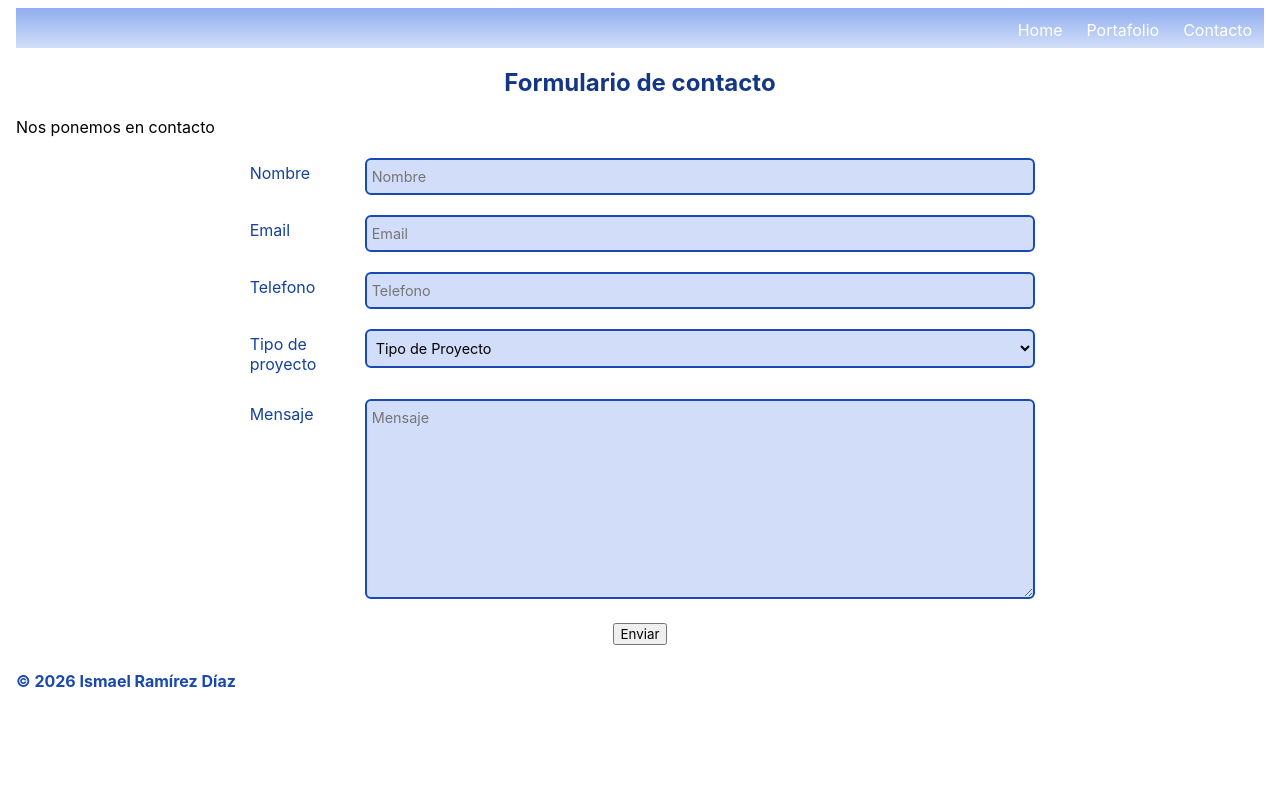
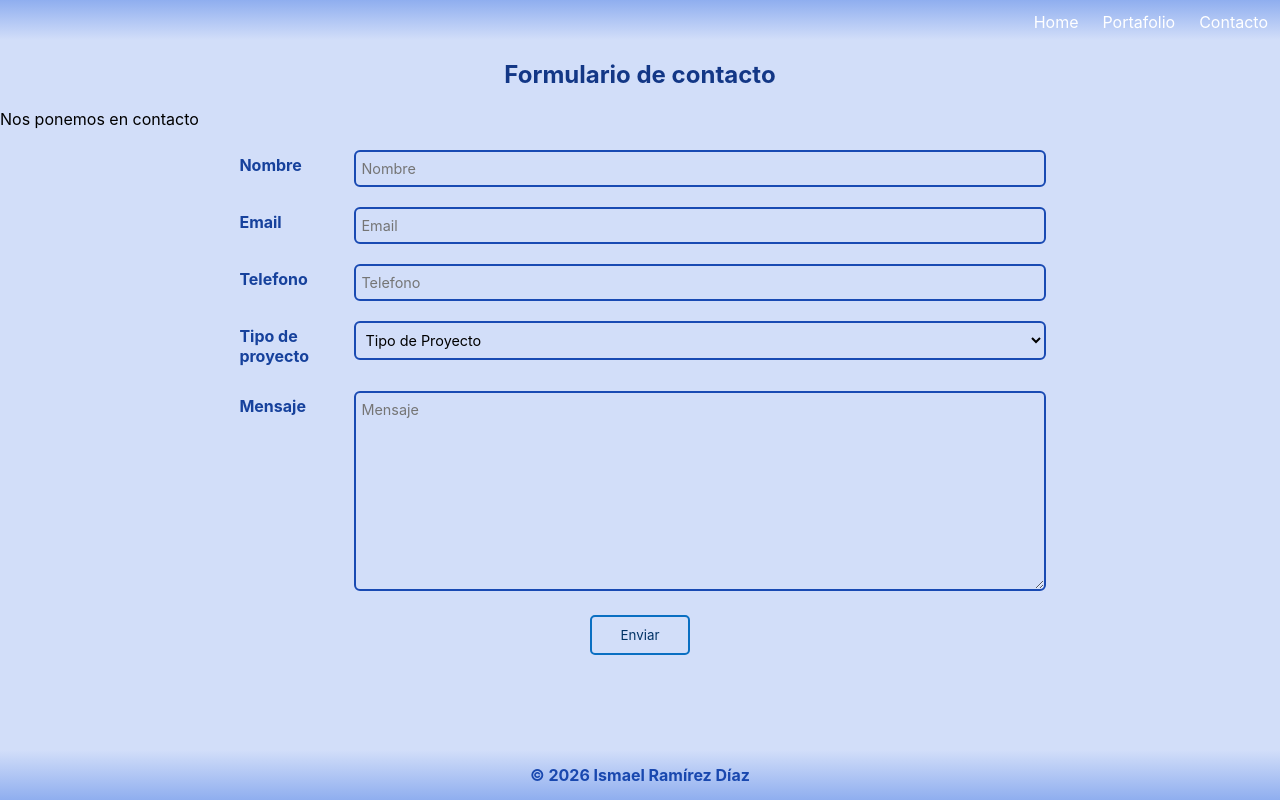
Before and after one commit to Ismael023/Gatsby_001, a Gatsby site: page /contact in a window 1280 px wide. Built offline with nearby package versions, Linux system fonts and the light colour scheme; Gatsby itself is replaced by a stand-in of ours.

Commit message:
se agregaron estilos para body, main, footer ypara formularios

```diff
--- a/src/styles/colors.css
+++ b/src/styles/colors.css
@@ -13,12 +13,16 @@
   --bgNavbarDown: #d2def9;
   --linkMenuHover: #638de9;
 
-
   --bgBtnHamburguesa: #f79fd9;
 
+  /*  Colores para Formulario*/
   --lblColor: #16419c;
   --borderColorInput: #194ab3;
   --bgColorInput: #d2def9;
+
+  --btnTxtColor: #003366;
+  --btnColorBorder: #0a6fc2;
+  --btnFormHover: #2196F3;
 
 
 
--- a/src/styles/styles.css
+++ b/src/styles/styles.css
@@ -23,16 +23,52 @@ h3{
   color: var(--font-h5);
   text-align: justify;
 }
-
-.bodyMain{
-    background: var(--bgBodyMain);
+/*  con esta config el footer se qeuda fijo  al fondo pero bloquea el contenido inferior
+body{
+  display: flex;
+  flex-direction: column;
+  min-height: 100vh;
+  margin: 0px;
+  padding: 0px;
+  background: var(--bgBodyMain);
 }
 
+footer{
+  background:  linear-gradient(to top, var(--bgFooterUp), var(--bgFooterDown) );
+  height: 5 0px;
+  display: flex;
+  justify-content: center;
+  position: absolute;
+  bottom: 0px;
+  width: 100%;
+}
+  */
+body{
+  display: flex;
+  flex-direction: column;
+  min-height: 100vh;
+  margin: 0px;
+  padding: 0px;
+  background: var(--bgBodyMain);
+}
+main{
+  flex-grow: 1;
+}
+
+footer{
+  background:  linear-gradient(to top, var(--bgFooterUp), var(--bgFooterDown) );
+  height: 50px;
+  display: flex;
+  justify-content: center;
+  align-items: center;
+  bottom: 0px;
+  width: 100%;
+}
+  /* seccion barra de navegaciónr */
 .navbar{
   background:  linear-gradient(to bottom , var(--bgNavbarUp), var(--bgNavbarDown) );
   height: 40px;
 }
-
 .menu{
   display: flex;
   flex-direction: row ;
@@ -75,14 +111,7 @@ h3{
   justify-content: flex-end;
 }
 
-.footer{
-  display: flex;
-  background:  linear-gradient(to top, var(--bgFooterUp), var(--bgFooterDown) );
-  height: 60px;
-  text-align: center;
-  justify-content: center;
-  align-items: center;
-}
+
 /* formularios*/
 form{
   display: flex;
@@ -102,6 +131,7 @@ form{
  text-align: start;
  vertical-align: top;
  color: var(--lblColor);
+ font-weight: bold;
  width: 120px;
  padding: 5px;
 }
@@ -131,6 +161,18 @@ form{
 	border: 2px solid var(--borderColorInput);
 	background: var(--bgColorInput);
 	font-size: 0.9em;
+}
+.btnForm{
+  width: 100px;
+  height: 40px;
+  border: 2px solid var(--btnColorBorder);
+  color: var(--btnTxtColor);
+  background-color: var(--btnForm);
+  border-radius: 5px;
+}
+
+.btnForm:hover{
+  background: var(--btnFormHover);
 }
 
 
```
